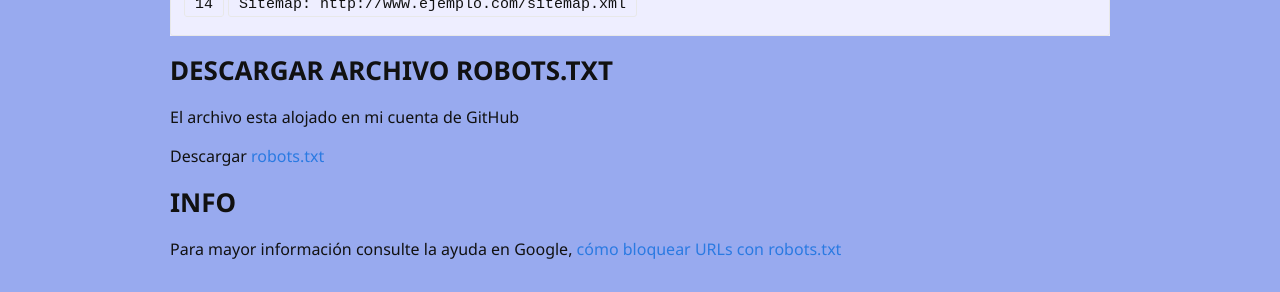
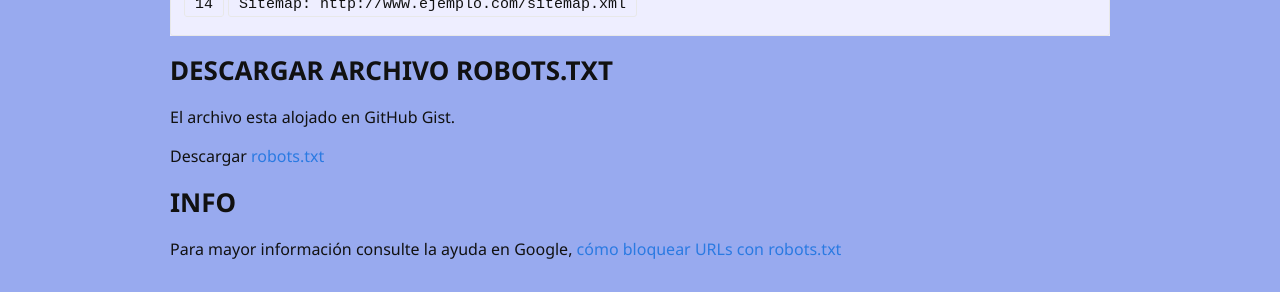
Before and after one commit to 01luisrene/Blog-Jekyll, a Jekyll site: the page built from _posts/2016-02-24-como-crear-un-archivo-robots.txt.md, in a window 1280 px wide and 900 px high, scrolled down 3835 px. Shown: the part 154-446 px from the top of the window. Built offline with Jekyll 4.4.1, drawn with Linux system fonts in a browser that asks for light colours; comment, search, counter and statistics services are not loaded.

Commit message:
crear archivo robot
modificando articulo

```diff
--- a/_posts/2016-02-24-como-crear-un-archivo-robots.txt.md
+++ b/_posts/2016-02-24-como-crear-un-archivo-robots.txt.md
@@ -158,7 +158,7 @@ Sitemap: http://www.ejemplo.com/sitemap.xml
 
 ### Descargar archivo robots.txt
 
-El archivo esta alojado en mi cuenta de GitHub
+El archivo esta alojado en GitHub Gist.
 
 Descargar [robots.txt](https://gist.github.com/01luisrene/29a2ce9ee6da0fce98e3)
 
```
